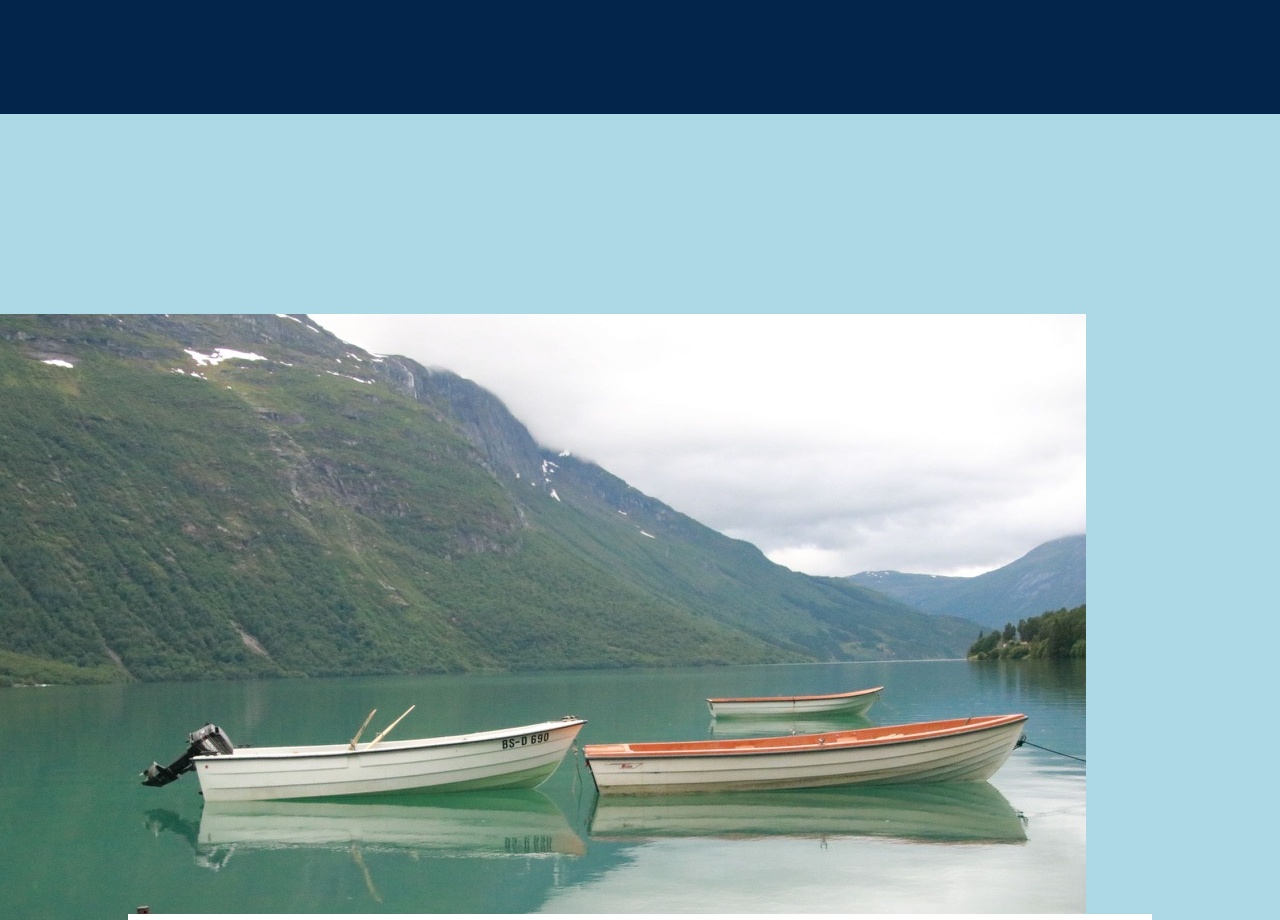
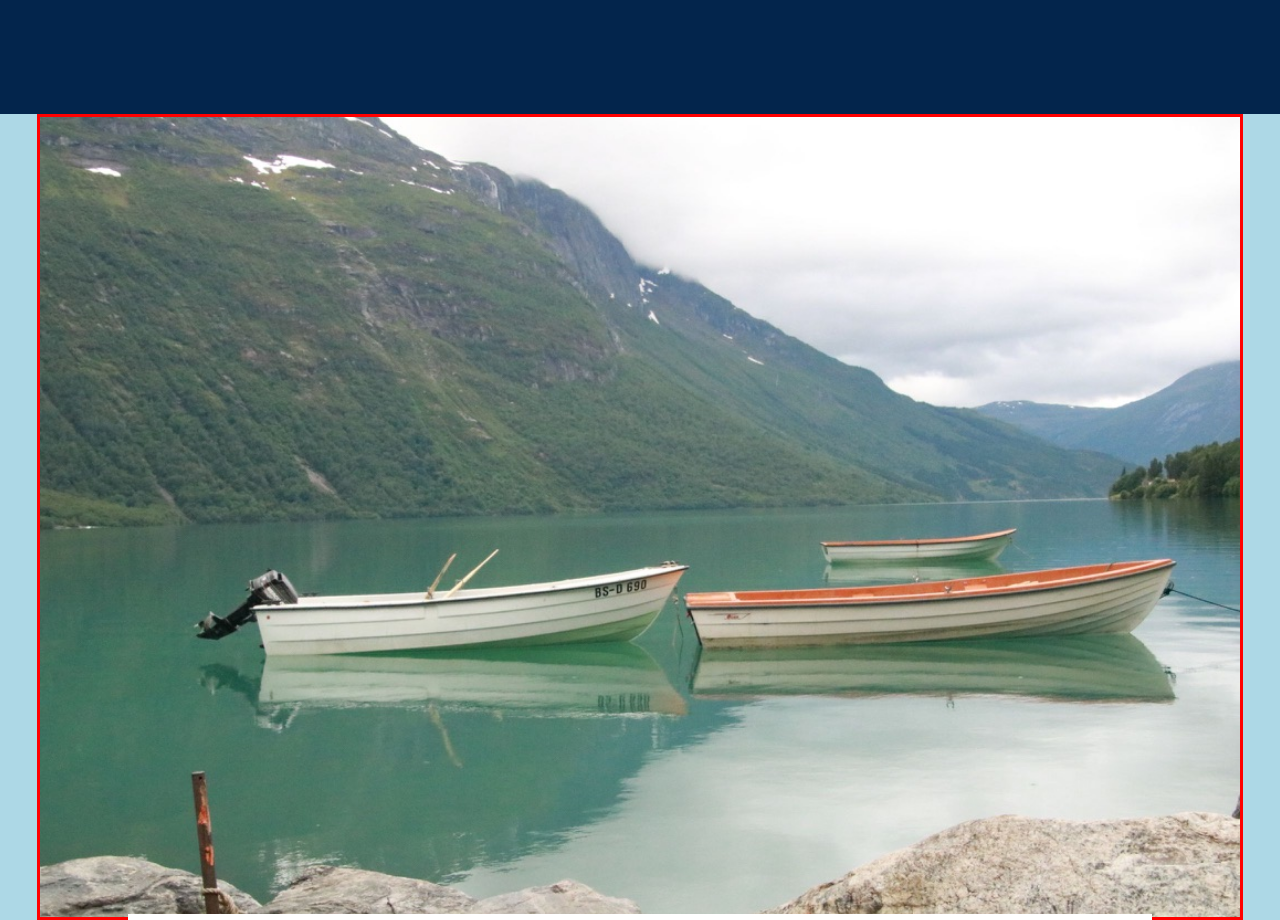
Before and after one commit to F4r4m4rz/MyWebpage, a website: page page2.html in a window 1280 px wide. Shown: the part 686-1606 px from the top of the page. Drawn offline with nearby package versions, Linux system fonts and the light colour scheme.

Commit message:
Pictures are centered on page3

```diff
--- a/css/page3.css
+++ b/css/page3.css
@@ -1,9 +1,10 @@
 html {
+    overflow-x:hidden;
     scroll-behavior: smooth !important;
 }
 
 body{
-
+    width: 100%;
     margin: 0;
     padding: 0;;
 }
@@ -13,6 +14,8 @@ p{
 }
 
 .first-page{
+    margin: 0;
+    padding: 0;
     background-color: #03254c;
     height: 100vh;
     width: 100vw;
@@ -114,6 +117,7 @@ a{
 }
 
 article{
+    width: 100vw;
     background-color: #add8e6;
     z-index: -2;
 }
@@ -144,11 +148,13 @@ article{
 }
 
 img{
-    max-width: 100%;
-    position: absolute;
-    top: 50%;
-    margin: -25vh auto;
-    height: auto;
+    border-style: solid;
+    border-color: red;
+    display: block;
+    padding: 0;
+    height: 100vh;
+    top: 0;
+    margin: 0 auto;
 }
 
 .background-image{
```
